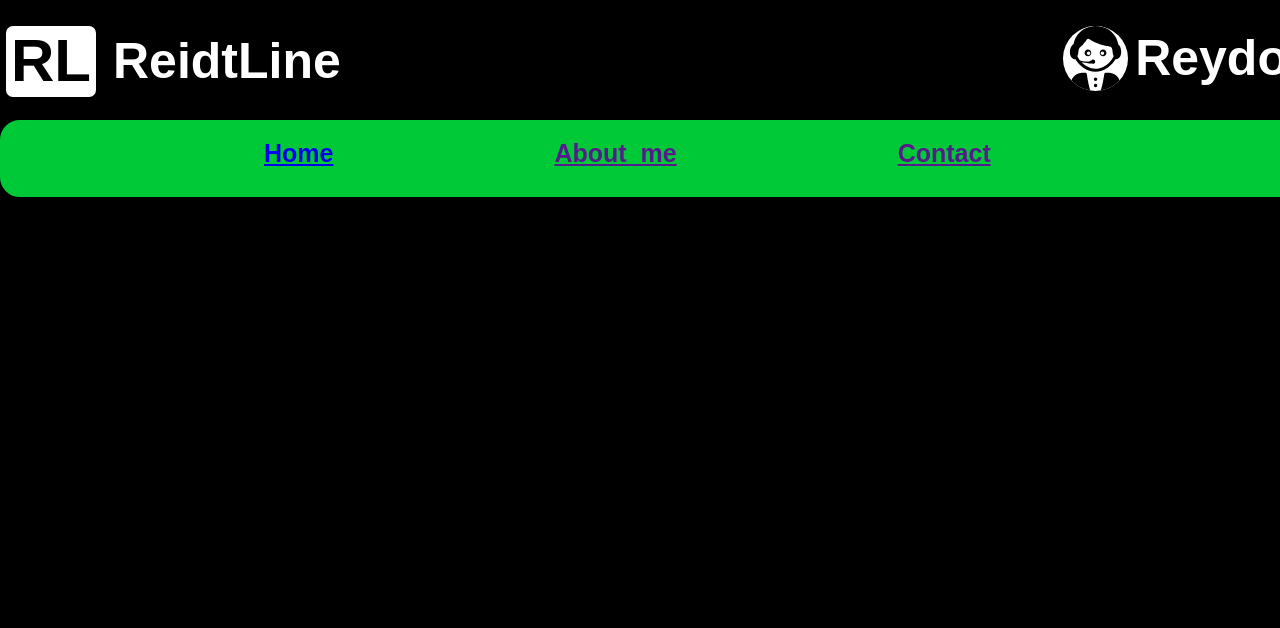
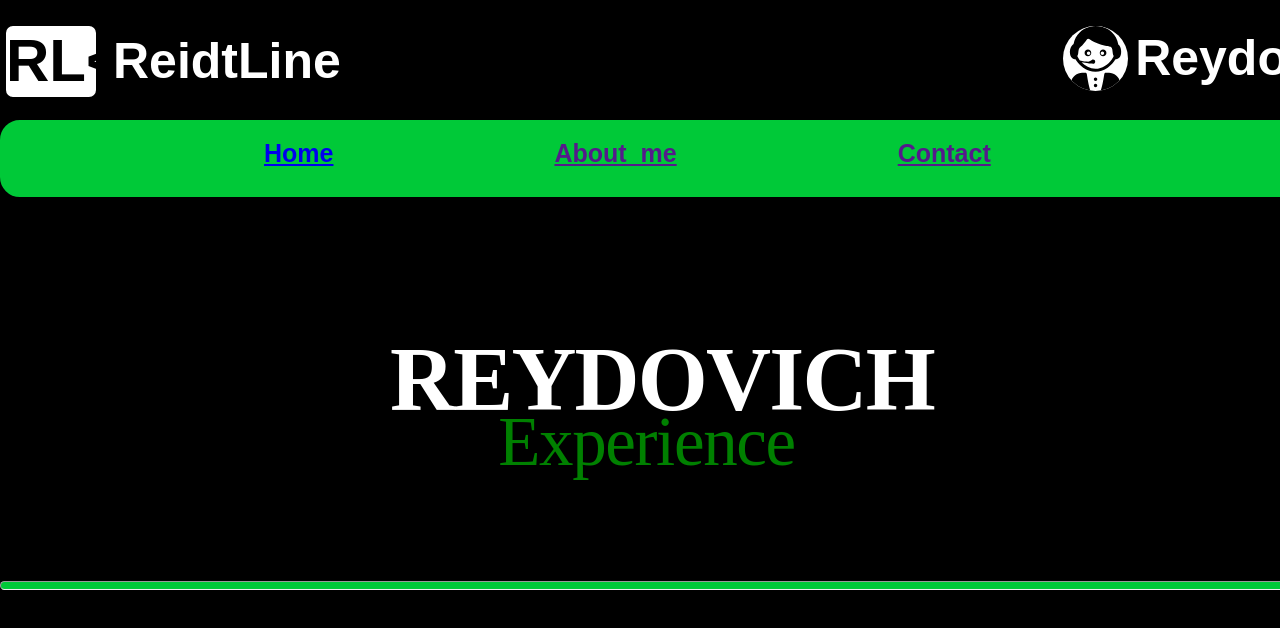
Before and after one commit to GommeAWM/gomme.github.io, a plain HTML site: page index.html in a window 1280 px wide. Shown: the top 628 px of the page. Drawn offline with Linux system fonts and the light colour scheme.

Commit message:
add new Strings

```diff
--- a/css/styles.css
+++ b/css/styles.css
@@ -82,3 +82,51 @@ li {
 		text-indent: 501px;
 		margin: 0px 0px 0px -280px;
 }
+
+#sec1 {
+	position: absolute;
+	width: 500px;
+	height: 40px;
+	left: 390px;
+	top: 285px;
+
+	font-family: Work Sans;
+	font-style: normal;
+	font-weight: bold;
+	font-size: 90px;
+	line-height: 40px;
+	/* identical to box height, or 47% */
+
+	text-align: center;
+	letter-spacing: -0.02em;
+}
+
+#sec2 {
+	position: absolute;
+	width: 323px;
+	height: 40px;
+	left: 485px;
+	top: 353px;
+	color: green;
+
+	font-family: Work Sans;
+	font-style: normal;
+	font-weight: 300;
+	font-size: 69px;
+	line-height: 40px;
+	/* identical to box height, or 62% */
+
+	text-align: center;
+	letter-spacing: -0.02em;
+}
+
+#line {
+	position: absolute;
+	width: 1385px;
+	height: 7px;
+	left: 0px;
+	top: 573px;
+
+	background: #00C938;
+	border-radius: 20px;
+}
--- a/index.html
+++ b/index.html
@@ -9,7 +9,7 @@
 <body>
 	<header class="header_own" id="hom">
 		<div id="first">
-			<h1 id="First">RL</h1>
+			<h1 id="First">RL&lt;o</h1>
 		</div>
 		<div id="second">
 			<h1>ReidtLine</h1>
@@ -26,5 +26,10 @@
 			<li><a href="">Contact</a></li>
 		</ul>
 	</nav>
+	<section>
+		<h1 id="sec1">REYDOVICH</h1>
+		<h3 id="sec2">Experience</h3>
+	</section>
+	<hr id="line">
 </body>
 </html>
```
